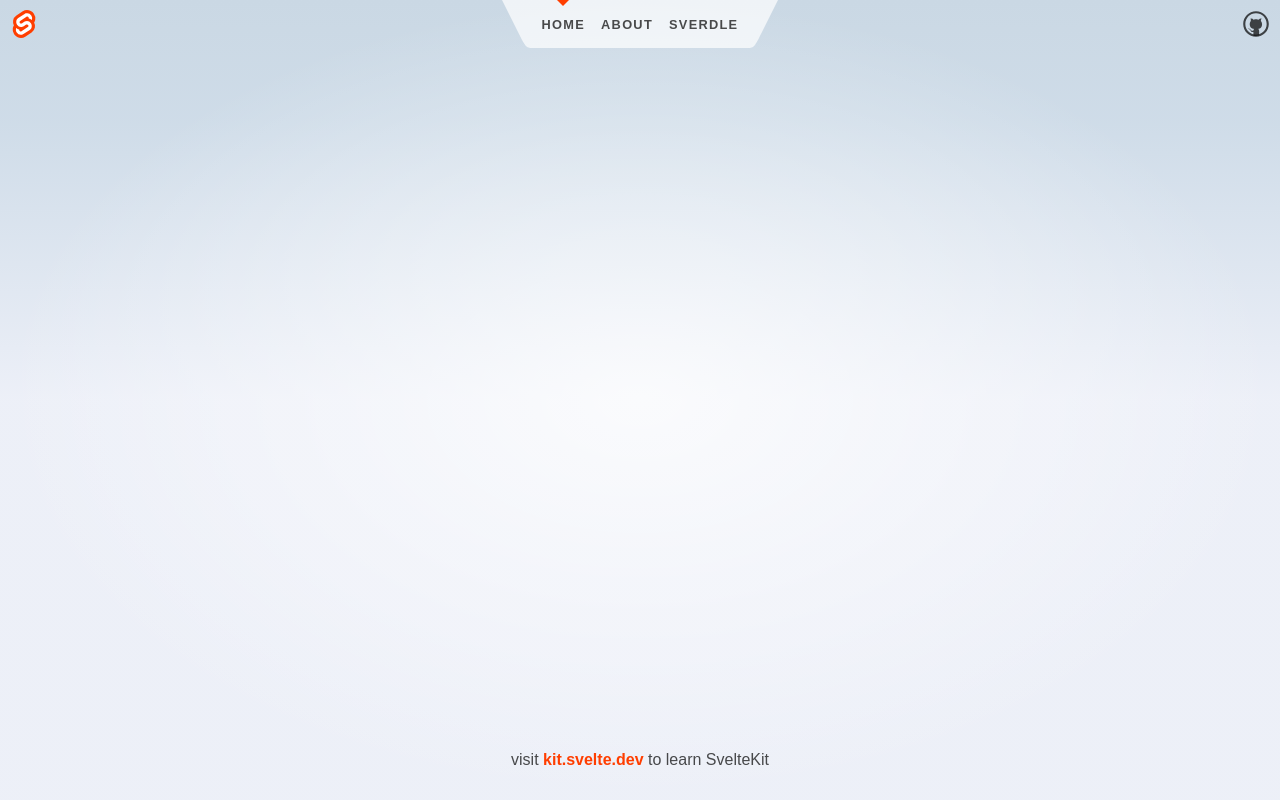
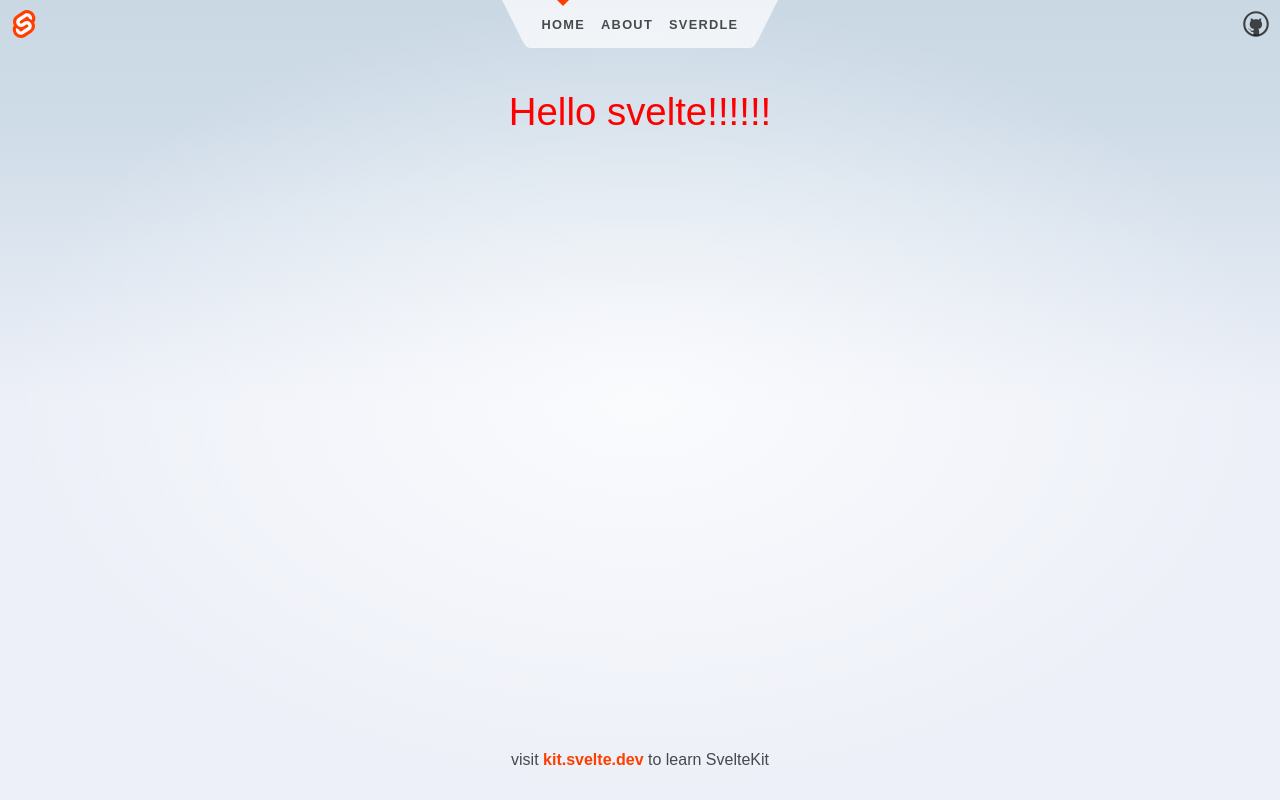
Before and after one commit to Martin2251/svelte-course, a SvelteKit app: page / in a window 1280 px wide. Built offline with nearby package versions, Linux system fonts and the light colour scheme.

Commit message:
started it

```diff
--- a/src/routes/+page.svelte
+++ b/src/routes/+page.svelte
@@ -1,44 +1,13 @@
 <script>
-	import Counter from './Counter.svelte';
-	import welcome from '$lib/images/svelte-welcome.webp';
-	import welcome_fallback from '$lib/images/svelte-welcome.png';
+let name= "Svelte"
 </script>
 
-<svelte:head>
-	<title>Home</title>
-	<meta name="description" content="Svelte demo app" />
-</svelte:head>
+<h1>Hello {name.toLowerCase()}!!!!!!</h1>
 
-<section>
 
-</section>
 
 <style>
-	section {
-		display: flex;
-		flex-direction: column;
-		justify-content: center;
-		align-items: center;
-		flex: 0.6;
-	}
-
-	h1 {
-		width: 100%;
-	}
-
-	.welcome {
-		display: block;
-		position: relative;
-		width: 100%;
-		height: 0;
-		padding: 0 0 calc(100% * 495 / 2048) 0;
-	}
-
-	.welcome img {
-		position: absolute;
-		width: 100%;
-		height: 100%;
-		top: 0;
-		display: block;
+	h1{
+		color:red;
 	}
 </style>
```
